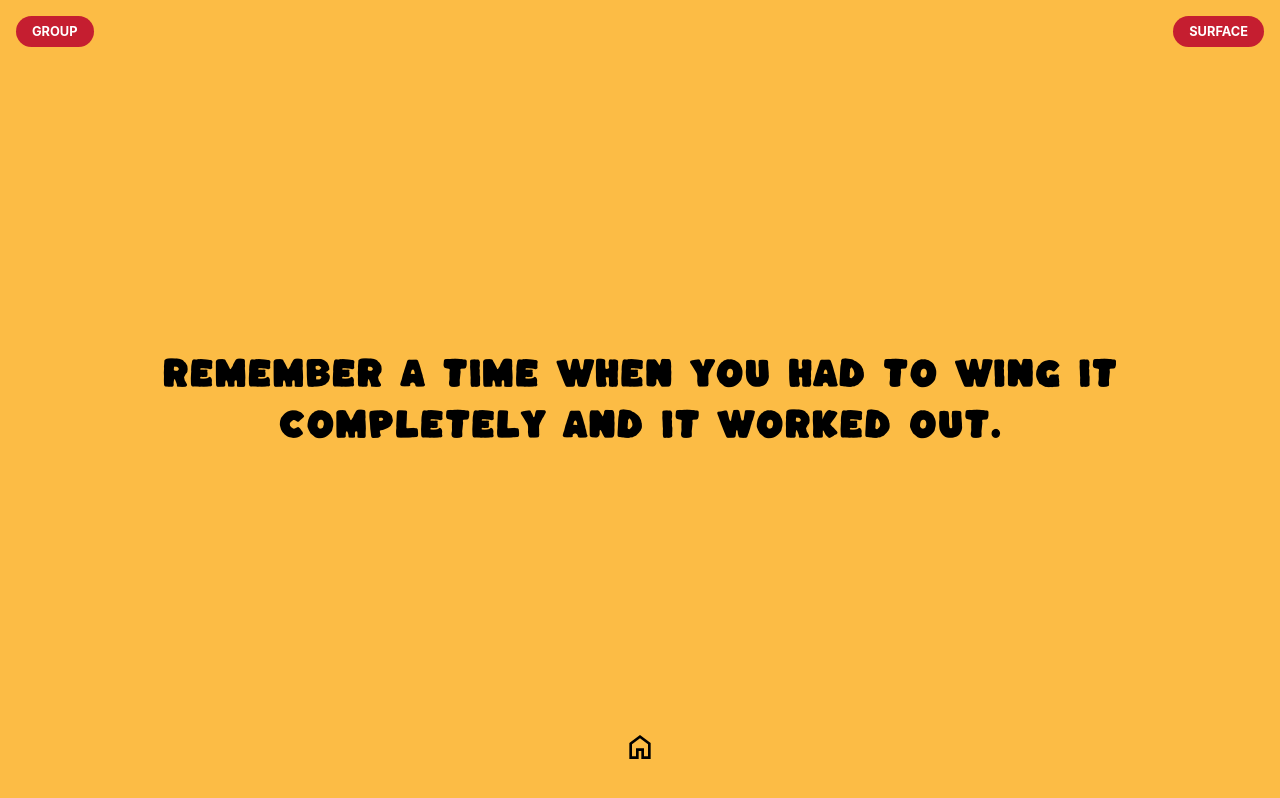
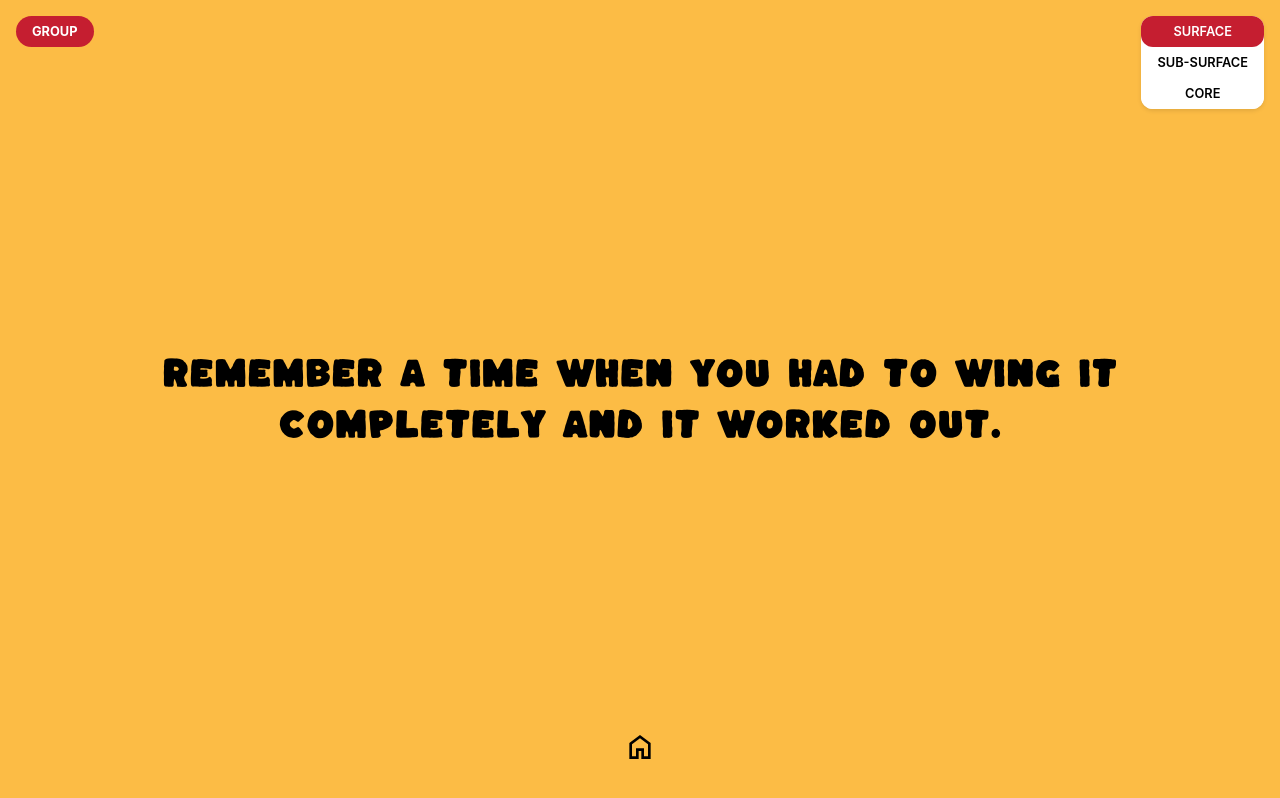
Before and after one commit to nrrb/mediumtalk, a Vue app: page /baltimore in a window 1280 px wide. Built offline with nearby package versions, Linux system fonts and the light colour scheme.

Commit message:
Give additional context on chip indicating question level.

```diff
--- a/src/components/LevelIndicator.vue
+++ b/src/components/LevelIndicator.vue
@@ -4,6 +4,10 @@ import { ref, watch } from 'vue';
 const props = defineProps({
   level: {
     type: String,
+    required: true
+  },
+  instanceStyles: {
+    type: Object,
     required: true
   }
 });
@@ -14,26 +18,62 @@ watch(() => props.level, () => {
   isGlowing.value = true;
   setTimeout(() => {
     isGlowing.value = false;
-  }, 500); // Animation duration
+  }, 300); // Animation duration
 });
 </script>
 
 <template>
-  <div class="level-indicator" :class="{ 'glowing': isGlowing }">
-    <span>{{ level }}</span>
+  <div
+    class="level-indicator-container"
+    :class="{ 'glowing': isGlowing }"
+    :style="{
+      '--chip-bg': instanceStyles.chipBackground,
+      '--chip-text': instanceStyles.chipText
+    }"
+  >
+    <div class="level-box" :class="{ 'active': level === 'Surface' }">
+      <span>Surface</span>
+    </div>
+    <div class="level-box" :class="{ 'active': level === 'Sub-Surface' }">
+      <span>Sub-Surface</span>
+    </div>
+    <div class="level-box" :class="{ 'active': level === 'Core' }">
+      <span>Core</span>
+    </div>
   </div>
 </template>
 
 <style scoped>
-.level-indicator {
+.level-indicator-container {
   position: absolute;
   top: 1rem;
   right: 1rem;
+  display: flex;
+  flex-direction: column;
+  gap: 0;
+  background: white;
+  border-radius: 0.75rem;
+  padding: 0;
+  box-shadow: 0 2px 4px rgba(0, 0, 0, 0.1);
+}
+
+.level-box {
   padding: 0.5rem 1rem;
-  border-radius: 1rem;
   font-size: 0.8rem;
-  font-weight: bold;
+  font-weight: 600;
   text-transform: uppercase;
+  color: black;
+  background: white;
+  transition: all 0.2s ease;
+  cursor: default;
+  text-align: center;
+  border-radius: 0.75rem;
+  min-width: 100px;
+}
+
+ .active {
+  background-color: var(--chip-bg);
+  color: var(--chip-text);
 }
 
 .glowing {
--- a/src/components/TypeIndicator.vue
+++ b/src/components/TypeIndicator.vue
@@ -2,13 +2,17 @@
 defineProps({
   type: {
     type: String,
+    required: true
+  },
+  instanceStyles: {
+    type: Object,
     required: true
   }
 })
 </script>
 
 <template>
-  <div class="type-indicator">
+  <div class="type-indicator" :style="{ backgroundColor: instanceStyles.chipBackground, color: instanceStyles.chipText }">
     <span>{{ type }}</span>
   </div>
 </template>
--- a/src/views/InstanceView.vue
+++ b/src/views/InstanceView.vue
@@ -95,17 +95,17 @@ watch(instancePath, () => {
 const chipStyle = computed(() => {
     if (!currentInstance.value) return {};
     return {
-        backgroundColor: currentInstance.value.colorScheme.chipBackground,
-        color: currentInstance.value.colorScheme.chipText
+        chipBackground: currentInstance.value.colorScheme.chipBackground,
+        chipText: currentInstance.value.colorScheme.chipText
     }
 });
 
 </script>
 
 <template>
-  <div v-if="currentInstance && currentQuestion" class="instance-view" :style="instanceStyle" ref="el">
-    <LevelIndicator :level="currentQuestion.level" :style="chipStyle" />
-    <TypeIndicator :type="currentQuestion.type" :style="chipStyle" />
+  <div v-if="currentInstance && currentQuestion" class="instance-view" ref="el">
+    <LevelIndicator :level="currentQuestion.level" :instance-styles="chipStyle" />
+    <TypeIndicator :type="currentQuestion.type" :instance-styles="chipStyle" />
     <QuestionDisplay :question="currentQuestion" />
     <router-link to="/" class="home-link">
       <img :src="HomeIcon" alt="Home" class="home-icon" />
```
